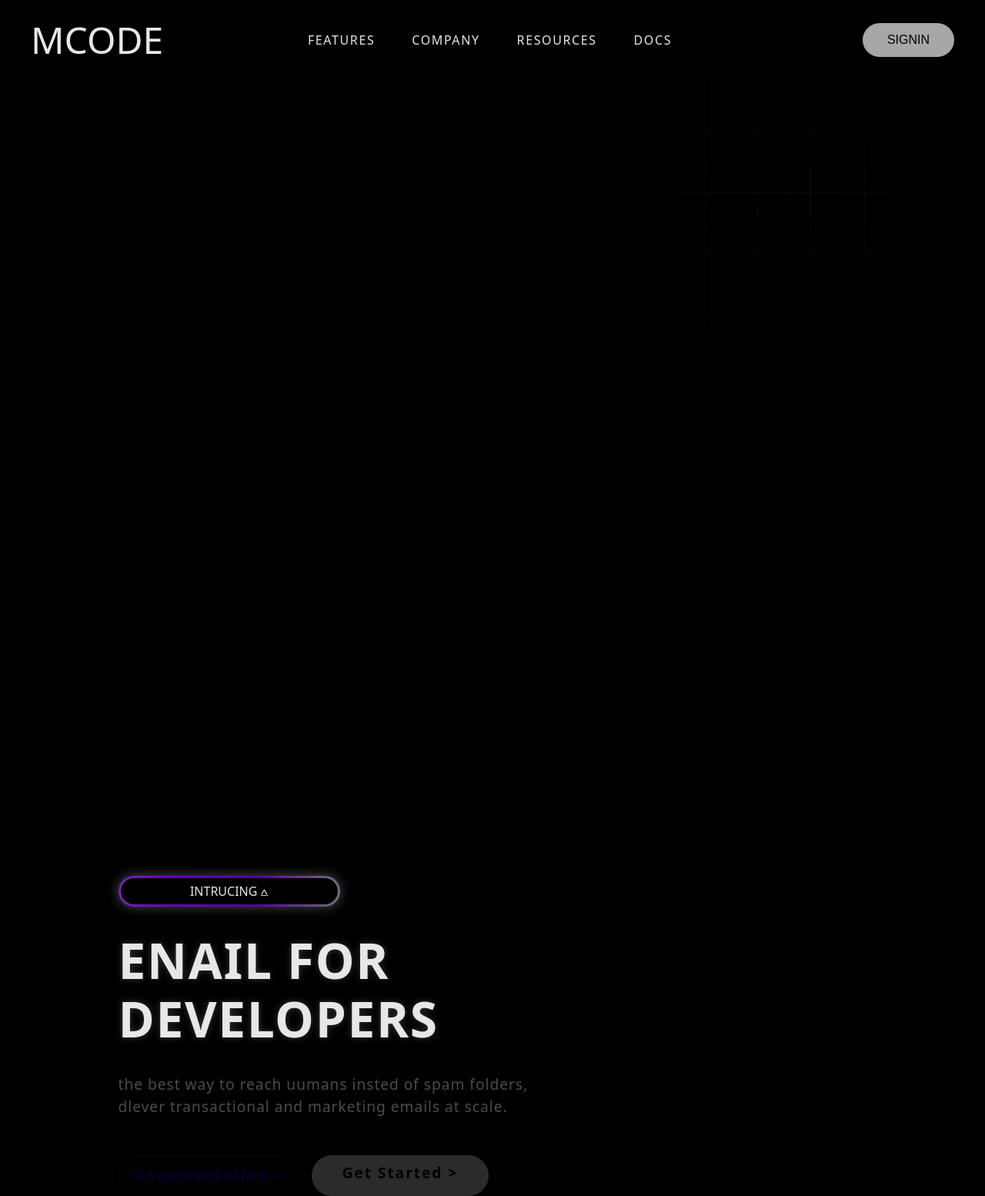
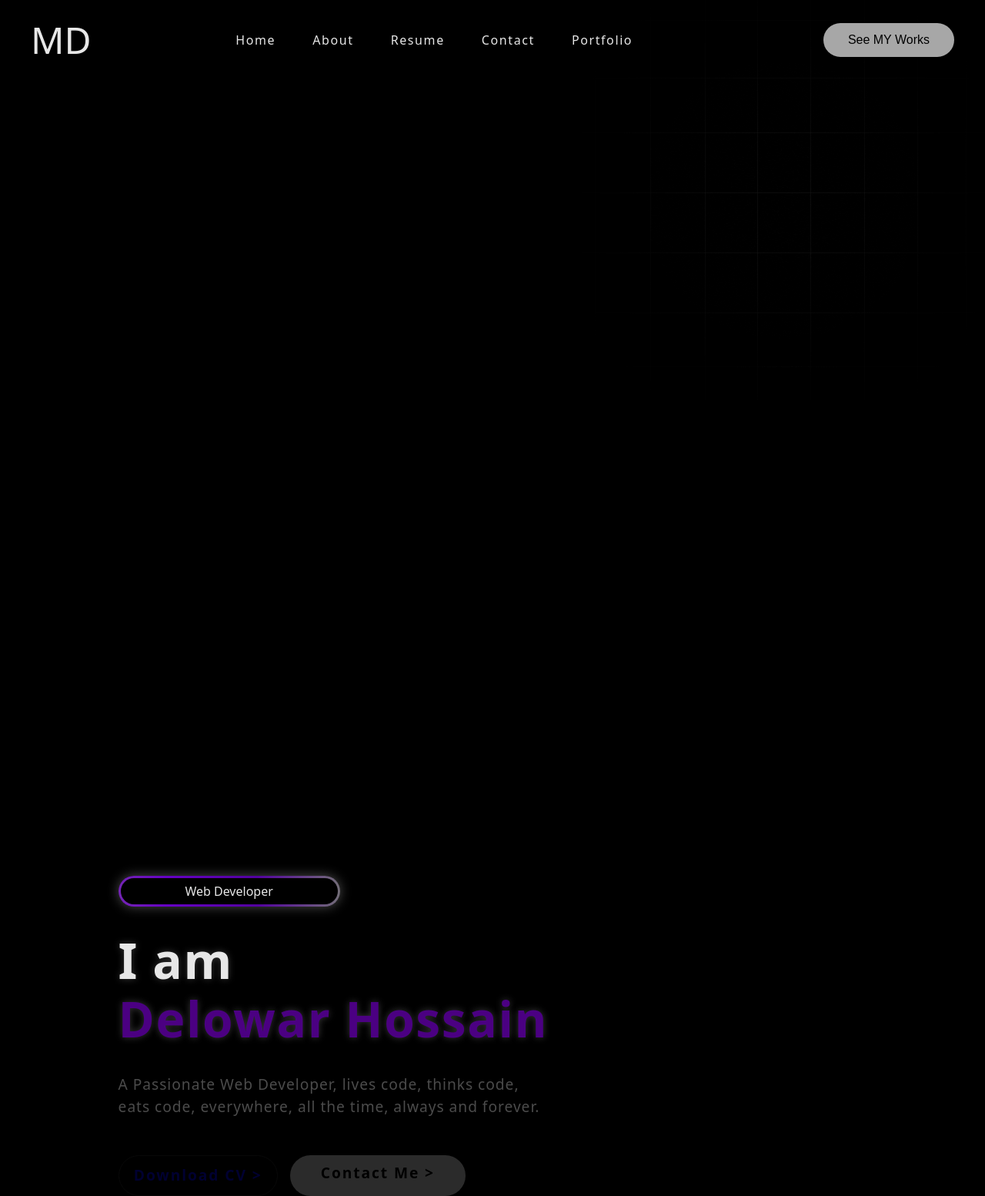
Before and after one commit to mdhossain-2437/3D-Web, a plain HTML site: page index.html in a window 1280 px wide. Shown: the whole page at 77% size. Drawn offline with nearby package versions, Linux system fonts and the light colour scheme; some packages are replaced by stand-ins of ours; a script that the page names is missing.

Commit message:
This is Delowar Hossain

```diff
--- a/index.html
+++ b/index.html
@@ -3,7 +3,7 @@
 	<head>
 		<meta charset="UTF-8" />
 		<meta name="viewport" content="width=device-width, initial-scale=1.0" />
-		<title>3D WEB</title>
+		<title>Delowar Hossain</title>
 		<link rel="stylesheet" href="./style.css" />
 		<link rel="stylesheet" href="https://unpkg.com/aos@next/dist/aos.css" />
 	</head>
@@ -14,22 +14,23 @@
 		<div class="container">
 			<header>
 				<h1 data-aos="fade-down" data-aos-duration="1500" class="logo">
-					MCODE
+					MD
 				</h1>
 				<nav>
-					<a data-aos="fade-down" data-aos-duration="1500" href="#">FEATURES</a>
-					<a data-aos="fade-down" data-aos-duration="2000" href="#">COMPANY</a>
+					<a data-aos="fade-down" data-aos-duration="1500" href="#">Home</a>
+					<a data-aos="fade-down" data-aos-duration="2000" href="#">About</a>
 					<a data-aos="fade-down" data-aos-duration="2500" href="#"
-						>RESOURCES</a
+						>Resume</a
 					>
-					<a data-aos="fade-down" data-aos-duration="3000" href="#">DOCS</a>
+					<a data-aos="fade-down" data-aos-duration="3000" href="#">Contact</a>
+					<a data-aos="fade-down" data-aos-duration="3500" href="#">Portfolio</a>
 				</nav>
 				<button
 					data-aos="fade-down"
 					data-aos-duration="1500"
 					class="btn-signing"
 				>
-					SIGNIN
+					See MY Works
 				</button>
 			</header>
 			<main>
@@ -42,7 +43,7 @@
 						data-aos-duration="1500"
 						class="tag-box"
 					>
-						<div class="tag">INTRUCING &wedbar;</div>
+						<div class="tag">Web Developer</div>
 					</div>
 						<h1
 							data-aos="fade-zoom-in"
@@ -51,8 +52,9 @@
 							data-aos-offset="0"
 							data-aos-duration="2000"
 						>
-							ENAIL FOR <br />
-							DEVELOPERS
+							I am <br />
+							<span class="name"> Delowar Hossain</span>
+
 						</h1>
 						<p
 							data-aos="fade-zoom-in"
@@ -62,8 +64,7 @@
 							data-aos-duration="2500"
 							class="description"
 						>
-							the best way to reach uumans insted of spam folders, dlever
-							transactional and marketing emails at scale.
+							A Passionate Web Developer, lives code, thinks code, eats code, everywhere, all the time, always and forever.
 						</p>
 						<div
 							data-aos="fade-zoom-in"
@@ -73,8 +74,8 @@
 							data-aos-duration="3000"
 							class="buttons"
 						>
-							<a href="#" class="btn-get-started"> Documentation &gt; </a>
-							<a href="#" class="btn-signing-main"> Get Started &gt; </a>
+							<a href="#" class="btn-get-started"> Download CV &gt; </a>
+							<a href="#" class="btn-signing-main"> Contact Me &gt; </a>
 						</div>
 
 				</div>
--- a/style.css
+++ b/style.css
@@ -267,3 +267,7 @@ main {
 		font-size: 0.8rem;
 	}
 }
+
+.name{
+	color:indigo;
+}
```
